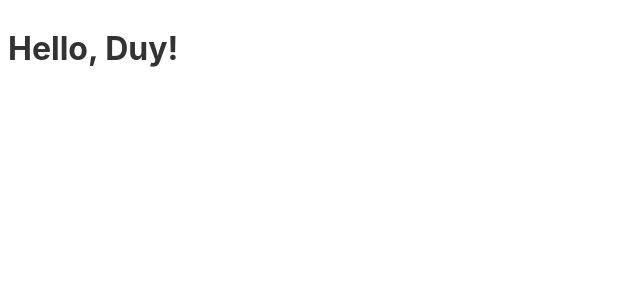
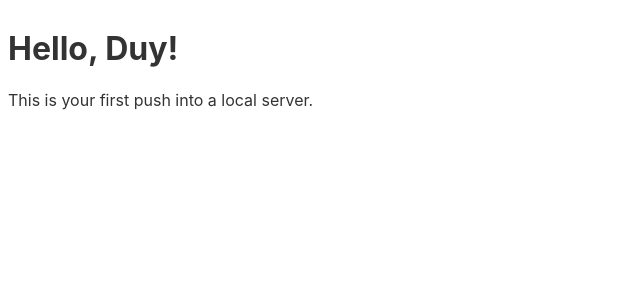
Before and after one commit to duynguyen158/profile, a Svelte app: page / in a window 1280 px wide. Shown: the top 300 px of the page, without its empty margins (0-640 px from the left). Built offline with nearby package versions, Linux system fonts and the light colour scheme.

Commit message:
Edit message

```diff
--- a/src/App.svelte
+++ b/src/App.svelte
@@ -3,3 +3,4 @@
 </script>
 
 <Intro />
+<p>This is your first push into a local server.</p>
```
